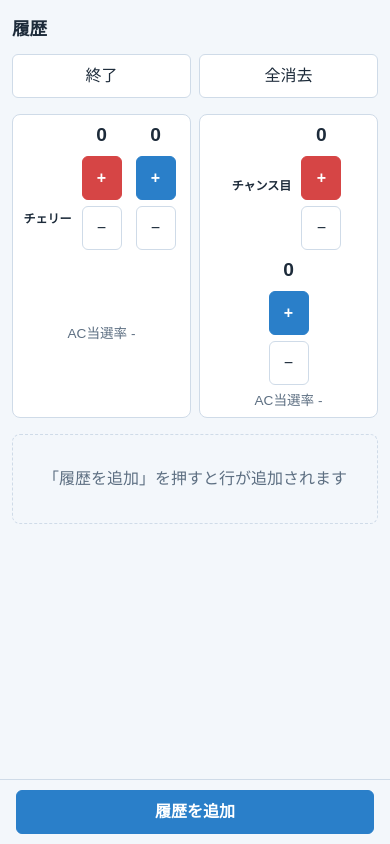
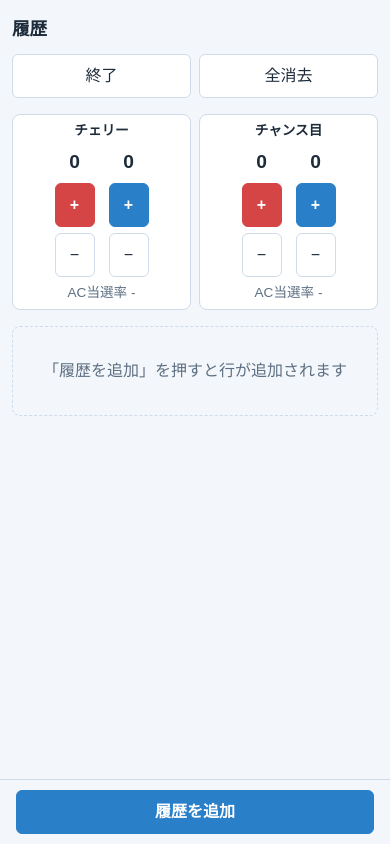
Before and after one commit to t18cs020/aobuta, a plain HTML site: page index.html in a window 390 px wide. Drawn offline with Linux system fonts and the light colour scheme.

Commit message:
Update index.html

```diff
--- a/index.html
+++ b/index.html
@@ -40,7 +40,7 @@ input[type=text].memo{flex:1 1 14em;width:min(32em,100%);text-align:left}
 .cnt{display:flex;flex-wrap:wrap;justify-content:center;align-items:flex-start;gap:8px 12px;background:var(--panel);border:1px solid var(--line);border-radius:8px;padding:8px 12px}
 .ci{display:flex;flex-direction:column;align-items:center;gap:6px}
 .cnt button.red{background:#d64545;border-color:#d64545;color:#fff}
-.cnt .cl{flex:none;align-self:center;font-weight:600;font-size:.95rem}
+.cnt .cl{flex:0 0 100%;text-align:center;font-weight:600;font-size:.95rem}
 .cnt .n{min-width:2.5em;text-align:center;font-weight:700;font-size:1.2rem;font-variant-numeric:tabular-nums}
 .cnt button{min-width:44px;padding:6px 0}
 .row{scroll-margin-bottom:100px}
@@ -68,7 +68,7 @@ input[type=text].memo{flex:1 1 14em;width:min(32em,100%);text-align:left}
   input.n5{width:6.5em}
   #counters{grid-template-columns:repeat(2,1fr)}
   .cnt{padding:6px;gap:6px}
-  .cnt .cl{font-size:.75rem}
+  .cnt .cl{font-size:.85rem}
   .cnt button{min-width:40px}
   #result .acts button{flex:1}
 }
```
